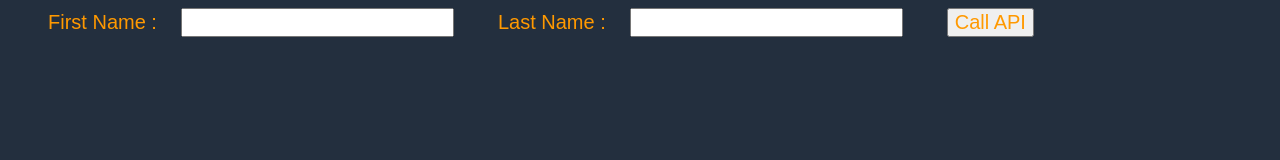
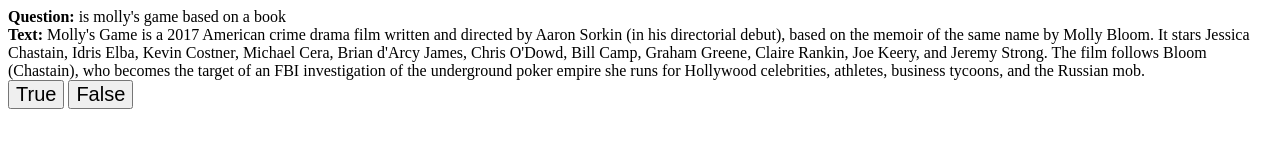
Before and after one commit to DanielGlickmanTAU/questions-front, a website: page index.html in a window 1280 px wide. Drawn offline with Linux system fonts and the light colour scheme.

Commit message:
make things work

```diff
--- a/index.html
+++ b/index.html
@@ -6,14 +6,14 @@
   <!-- Add some CSS to change client UI -->
   <style>
     body {
-      background-color: #232F3E;
+      /* background-color: #232F3E; */
     }
 
     label, button {
-      color: #FF9900;
+      /* color: #FF9900; */
       font-family: Arial, Helvetica, sans-serif;
       font-size: 20px;
-      margin-left: 40px;
+      /* margin-left: 40px; */
     }
 
     input {
@@ -46,18 +46,35 @@
         .then(result => alert(JSON.parse(result).body))
         .catch(error => console.log('error', error));
     }
+    var questions = [ "can you go into a liquor store under 21 in nj",'is there a sequel to the whole nine yards']
+    var texts = ["There is no state law prohibiting consumption of alcohol by minors while on private property, but many municipalities prohibit underage consumption unless parents or adult relatives are present. Public schools are not permitted to have ``24/7'' conduct policies which sanction students for alcohol consumption outside of school. Minors are allowed to enter licensed establishments, and while state law does not prohibit bars and nightclubs from having events such as ``teen nights,'' or ``18 to party, 21 to drink,'' some municipalities impose restrictions. It is legal for a person under 21 to be in a location where underage drinking is occurring, and New Jersey does not have an ``internal possession'' statute criminalizing underage drinking after the fact.","The Whole Ten Yards is a 2004 American crime comedy film directed by Howard Deutch and sequel to the 2000 film The Whole Nine Yards. It was based on characters created by Mitchell Kapner, who was the writer of the first film. The film stars Bruce Willis, Matthew Perry, Amanda Peet, Natasha Henstridge, and Kevin Pollak. It was released on April 7, 2004 in North America. Unlike the first film, which was a commercial success despite receiving mixed reviews, The Whole Ten Yards was a major critical and commercial failure."]
+    i = 0
+    q = 'how is the wather'
+
+    var change_element = (q_element,t_element,answer) => {
+    		current_q = q_element.innerHTML
+    		q_element.innerHTML = questions[i]
+        t_element.innerHTML = texts[i]
+        i = i +1
+        callAPI(current_q,answer)
+    }
+
   </script>
+
 </head>
 <body>
-<form>
-  <label>First Name :</label>
-  <input type="text" id="fName">
-  <label>Last Name :</label>
-  <input type="text" id="lName">
-  <!-- set button onClick method to call function we defined passing input values as parameters -->
+<b >Question:</b>
+<span id="quest">is molly's game based on a book</span>
+<br>
+<b>Text:</b>
+<span id="text">Molly's Game is a 2017 American crime drama film written and directed by Aaron Sorkin (in his directorial debut), based on the memoir of the same name by Molly Bloom. It stars Jessica Chastain, Idris Elba, Kevin Costner, Michael Cera, Brian d'Arcy James, Chris O'Dowd, Bill Camp, Graham Greene, Claire Rankin, Joe Keery, and Jeremy Strong. The film follows Bloom (Chastain), who becomes the target of an FBI investigation of the underground poker empire she runs for Hollywood celebrities, athletes, business tycoons, and the Russian mob.</span>
+<br>
   <button type="button"
-          onclick="callAPI(document.getElementById('fName').value,document.getElementById('lName').value)">Call API
+          onclick="change_element(document.getElementById('quest'),document.getElementById('text'),1)">True
   </button>
-</form>
+  <button type="button"
+          onclick="change_element(document.getElementById('quest'),document.getElementById('text'),0)">False
+  </button>
+
 </body>
 </html>
```
